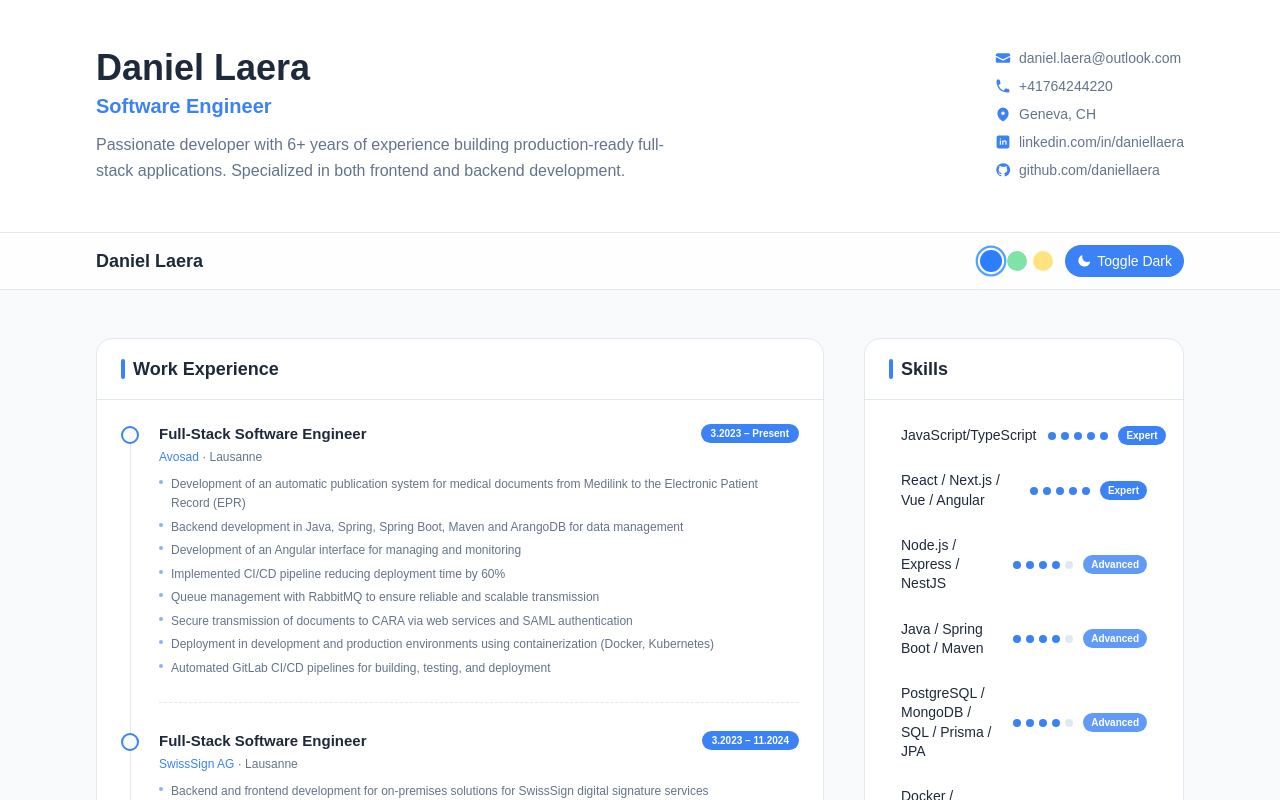
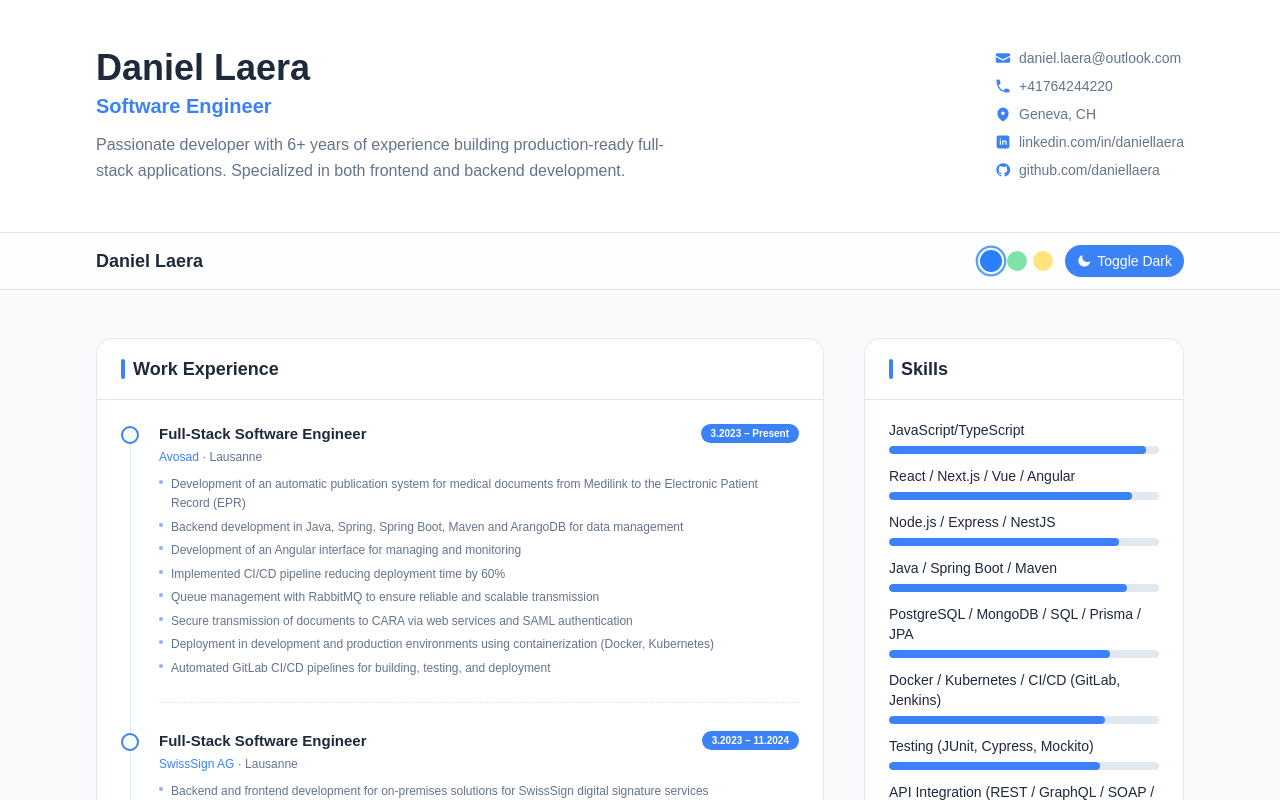
Before and after one commit to mdnuruzzamannirob/new-portfolio, a Next.js app: page / in a window 1280 px wide. Shown: the top 800 px of the page. Built offline with nearby package versions, Linux system fonts and the light colour scheme; a web font is replaced by a local one.

Commit message:
refactor: improve spacing and formatting in Education, Experience, Projects, and Skills sections

```diff
--- a/src/components/sections/EducationSection.tsx
+++ b/src/components/sections/EducationSection.tsx
@@ -27,7 +27,10 @@ const EducationSection = () => {
             <p className="text-xs font-medium text-primary mb-1">
               {edu.institution}
               {edu.location ? (
-                <span className="text-muted font-normal"> · {edu.location}</span>
+                <span className="text-muted font-normal">
+                  {" "}
+                  · {edu.location}
+                </span>
               ) : null}
             </p>
             <p className="text-xs text-muted">{edu.description}</p>
--- a/src/components/sections/ProjectsSection.tsx
+++ b/src/components/sections/ProjectsSection.tsx
@@ -35,7 +35,9 @@ const ProjectsSection = () => {
             <h3 className="text-sm font-semibold text-foreground mb-1">
               {project.name}
             </h3>
-            <p className="text-xs text-muted mb-3 leading-relaxed">{project.description}</p>
+            <p className="text-xs text-muted mb-3 leading-relaxed">
+              {project.description}
+            </p>
             <div className="flex flex-wrap gap-1.5">
               {project.tags.map((tag, j) => (
                 <span
--- a/src/components/sections/SkillsSection.tsx
+++ b/src/components/sections/SkillsSection.tsx
@@ -1,58 +1,24 @@
 import { skills } from "@/lib/constants/data";
 import SectionTitle from "@/components/ui/SectionTitle";
-
-const levelLabel = (level: number) => {
-  if (level >= 90) return "Expert";
-  if (level >= 80) return "Advanced";
-  if (level >= 65) return "Proficient";
-  return "Familiar";
-};
-
-const levelColor = (level: number) => {
-  if (level >= 90) return "bg-primary text-primary-foreground";
-  if (level >= 80) return "bg-primary/80 text-primary-foreground";
-  if (level >= 65) return "bg-primary/60 text-primary-foreground";
-  return "bg-primary/40 text-primary-foreground";
-};
 
 const SkillsSection = () => {
   return (
     <section className="bg-card-bg border border-card-border rounded-2xl overflow-hidden">
       <SectionTitle>Skills</SectionTitle>
 
-      <div className="px-5 sm:px-6 py-4 space-y-1.5">
+      <div className="px-5 sm:px-6 py-5 space-y-3">
         {skills.map((skill, i) => (
-          <div
-            key={i}
-            className="flex items-center justify-between gap-3 px-3 py-2.5 rounded-xl hover:bg-section-bg transition-colors group"
-          >
-            {/* Name */}
-            <span className="text-xs sm:text-sm font-medium text-foreground leading-snug">
-              {skill.name}
-            </span>
-
-            {/* Right: dots + badge */}
-            <div className="flex items-center gap-2.5 shrink-0">
-              <div className="flex gap-[5px] items-center">
-                {Array.from({ length: 5 }).map((_, d) => {
-                  const filled = d < Math.round((skill.level / 100) * 5);
-                  return (
-                    <span
-                      key={d}
-                      className={`w-2 h-2 rounded-full transition-colors ${
-                        filled
-                          ? "bg-primary"
-                          : "bg-card-border group-hover:bg-primary/20"
-                      }`}
-                    />
-                  );
-                })}
-              </div>
-              <span
-                className={`text-[10px] font-semibold px-2 py-0.5 rounded-full whitespace-nowrap ${levelColor(skill.level)}`}
-              >
-                {levelLabel(skill.level)}
+          <div key={i}>
+            <div className="flex items-center justify-between mb-1.5">
+              <span className="text-sm font-medium text-foreground">
+                {skill.name}
               </span>
+            </div>
+            <div className="w-full h-2 bg-card-border rounded-full overflow-hidden">
+              <div
+                className="h-full bg-primary rounded-full transition-all duration-500"
+                style={{ width: `${skill.level}%` }}
+              />
             </div>
           </div>
         ))}
```
Also changed, not shown: src/components/sections/ExperienceSection.tsx (+8 -2 lines).
